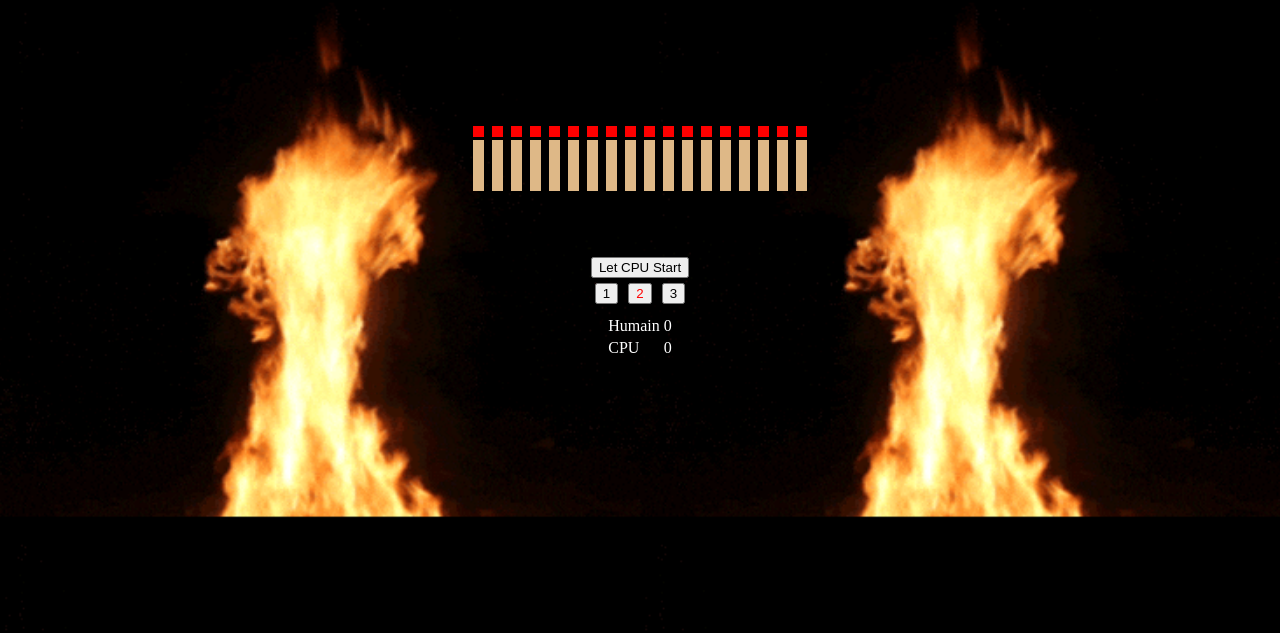
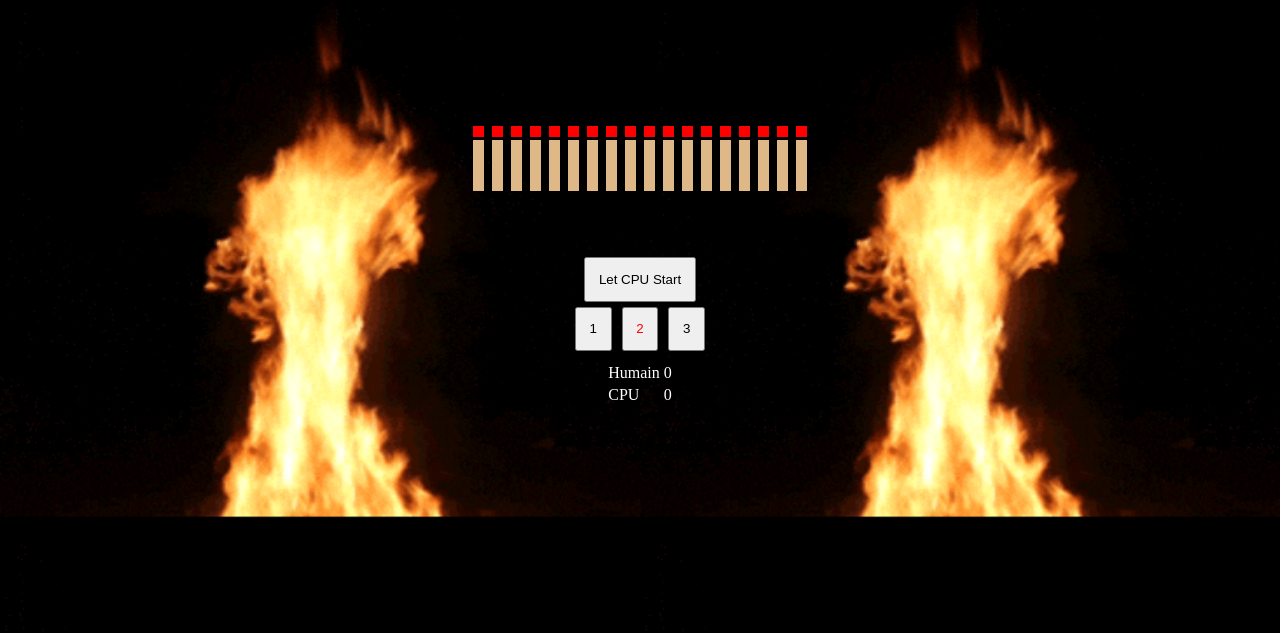
Before and after one commit to MiteEnBois/allumettes, a plain HTML site: page index.html in a window 1280 px wide. Shown: the part 167-800 px from the top of the page. Drawn offline with Linux system fonts and the light colour scheme.

Commit message:
Update index.html

```diff
--- a/index.html
+++ b/index.html
@@ -11,7 +11,9 @@
 		font-size: 100px;
 		margin-bottom: 5px;
 	}
-
+	button {
+		padding: 1%;
+	}
 	.select {
 		margin: 5px;
 	}
```
